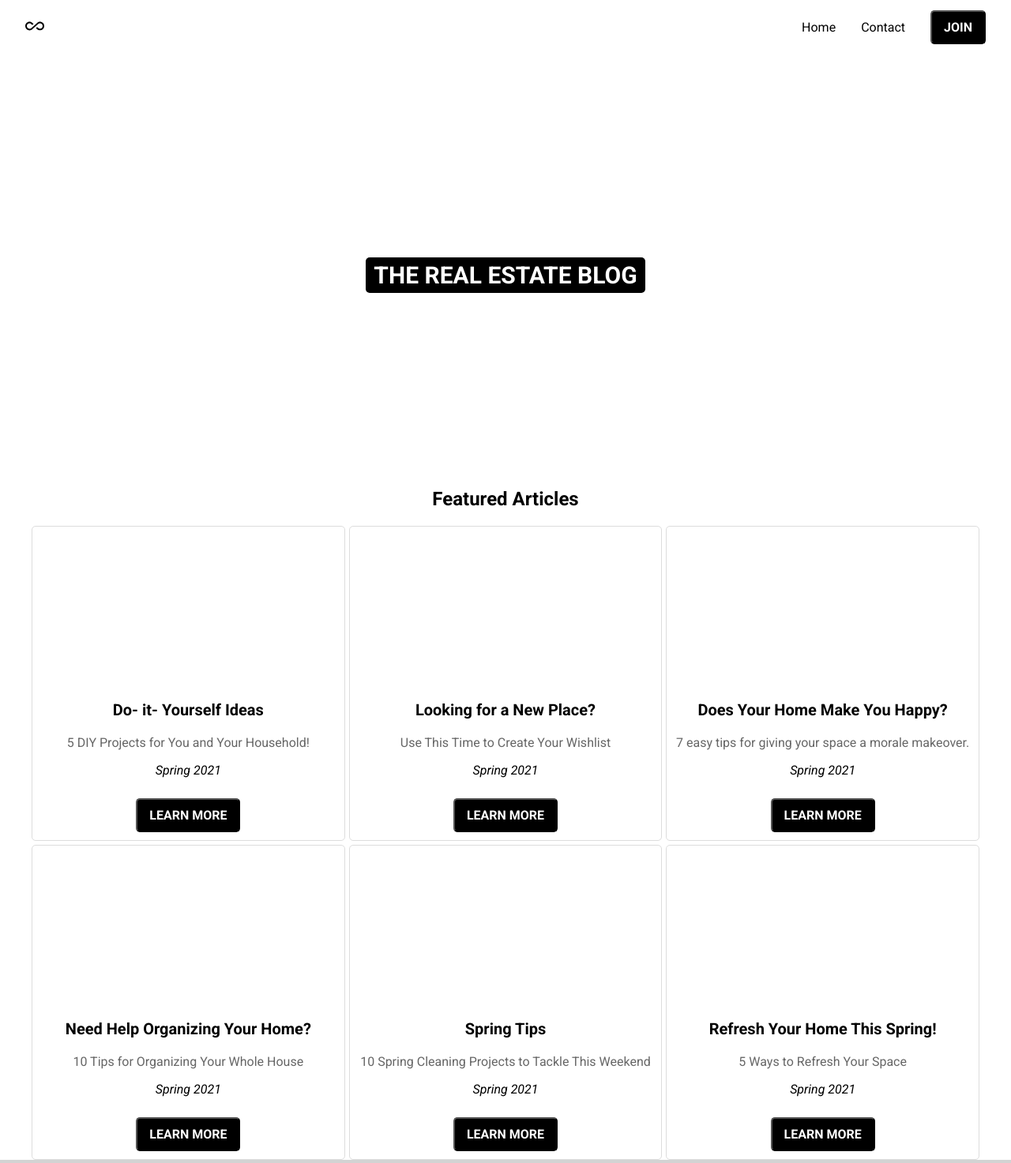
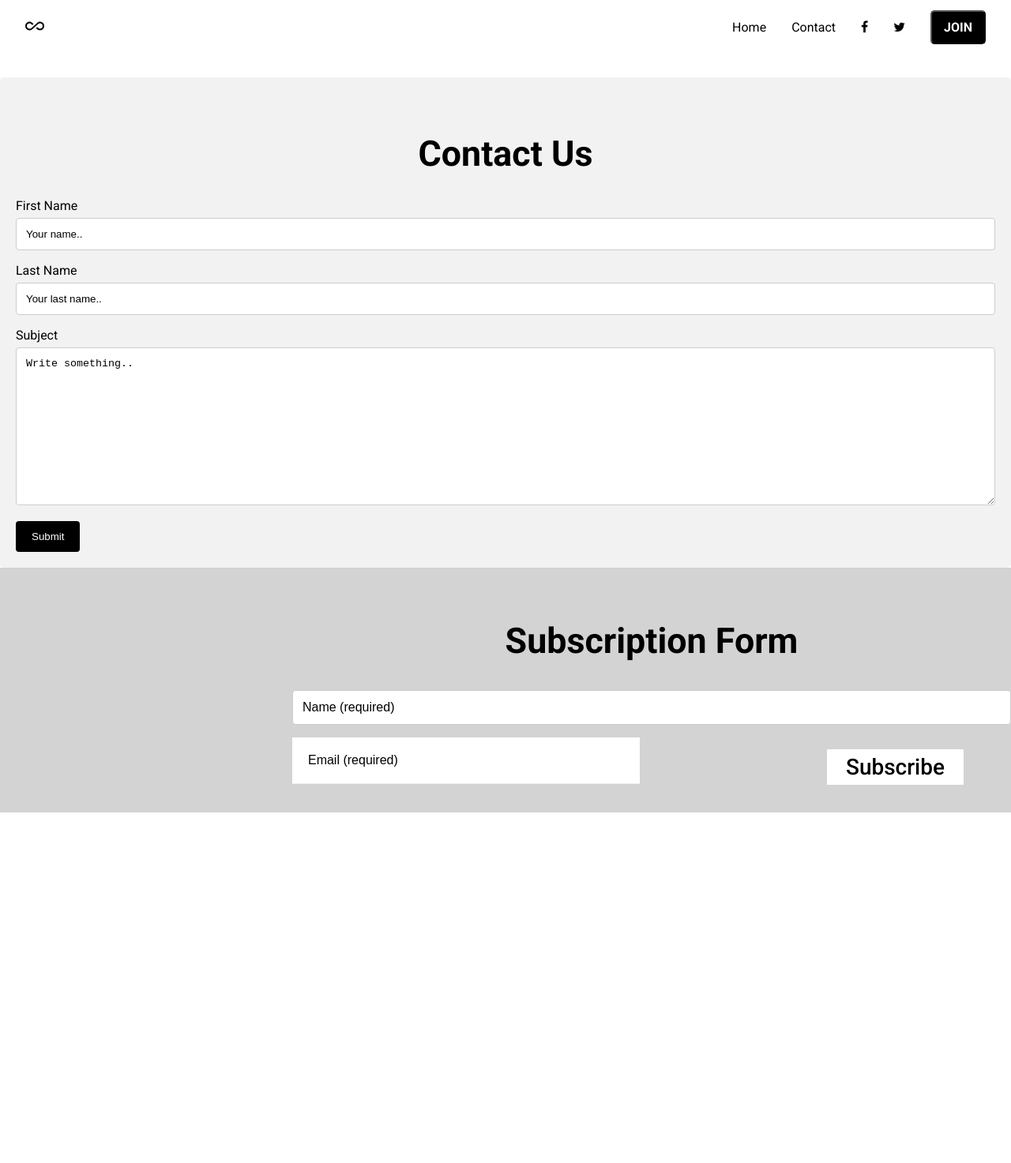
Before and after one commit to michellalockett/Real-Estate-Blog, a plain HTML site: page index.html in a window 1280 px wide. Shown: the part 29-1502 px from the top of the page at 79% size. After the commit the page ends 1058 px from the top, so only its background shows below. Drawn offline with Linux system fonts and the light colour scheme.

Commit message:
Update index.html

```diff
--- a/index.html
+++ b/index.html
@@ -5,8 +5,9 @@
     <meta charset="UTF-8">
     <meta http-equiv="X-UA-Compatible" content="IE=edge">
     <meta name="viewport" content="width=device-width, initial-scale=1.0">
-    <title>The Real Estate Blog</title>
+    <title>The Real Estate Blog Contact Form</title>
     <link href="style.css" rel="stylesheet">
+    <link rel="stylesheet" href="https://cdnjs.cloudflare.com/ajax/libs/font-awesome/4.7.0/css/font-awesome.min.css">
 </head>
 
 <nav>
@@ -17,88 +18,38 @@
                         d="M18.6,6.62C17.16,6.62 15.8,7.18 14.83,8.15L7.8,14.39C7.16,15.03 6.31,15.38 5.4,15.38C3.53,15.38 2,13.87 2,12C2,10.13 3.53,8.62 5.4,8.62C6.31,8.62 7.16,8.97 7.84,9.65L8.97,10.65L10.5,9.31L9.22,8.2C8.2,7.18 6.84,6.62 5.4,6.62C2.42,6.62 0,9.04 0,12C0,14.96 2.42,17.38 5.4,17.38C6.84,17.38 8.2,16.82 9.17,15.85L16.2,9.61C16.84,8.97 17.69,8.62 18.6,8.62C20.47,8.62 22,10.13 22,12C22,13.87 20.47,15.38 18.6,15.38C17.7,15.38 16.84,15.03 16.16,14.35L15,13.34L13.5,14.68L14.78,15.8C15.8,16.81 17.15,17.37 18.6,17.37C21.58,17.37 24,14.96 24,12C24,9 21.58,6.62 18.6,6.62Z" />
                 </svg></a>
         </li>
-        <li class="nav-item">
-            <a href="index.html">Home</a>
-        </li>
-        <li class="nav-item">
-            <a href="contact.html">Contact</a>
-        </li>
-        <li class="nav-item">
-           <a href="#Subscription"><button class="btn-primary">Join</button></a>
-        </li>
+        <li class="nav-item"><a href="index.html">Home</a></li>
+        <li class="nav-item"><a href="contact.html">Contact</a></li>
+        <li class="nav-item"> <a href="#" class="fa fa-facebook"></a></li>
+        <li class="nav-item"><a href="#" class="fa fa-twitter"></a></li>
+        <li class="nav-item"><a href="#Subscription"><button class="btn-primary">Join</button></a> </li>
     </ul>
-
+</nav>
     <body>
 
 
-        <section class="categories">
 
-            <div class="category-items"
-                style="background-image: url('images/real_estate/pexels-kindel-media-7578893.jpg');">
-                <div class="category-items-inner">
-                    <div>
-                        The Real Estate Blog
+<div class="container">
+    <h1>
+        <strong>Contact Us</strong>
+      </h1>
+    <form action="action_page.php">
+
+      <label for="fname">First Name</label>
+      <input type="text" id="fname" name="firstname" placeholder="Your name..">
+
+      <label for="lname">Last Name</label>
+      <input type="text" id="lname" name="lastname" placeholder="Your last name..">
+      </select>
+
+      <label for="subject">Subject</label>
+      <textarea id="subject" name="subject" placeholder="Write something.." style="height:200px"></textarea>
+
+      <input type="submit" value="Submit">
+
+    </form>
   </div>
-                </div>
-            </div>
-        </section>
 
-        <h2 class="featured-products-title">
-            Featured Articles
-        </h2>
-        <section class="featured-products">
-            <div class="featured-product-item">
-                <div style="background-image: url('images/real_estate/pexels-kindel-media-7579144.jpg')"
-                    class="featured-product-image"></div>
-                <p class="title">Do- it- Yourself Ideas</p>
-                <p class="description">5 DIY Projects for You and Your Household!</p>
-                <p class="price"> Spring 2021</p>
-                <a href="https://www.zillow.com/resources/stay-informed/2020/05/29/5-diy-projects-with-kids/"
-                    target="_blank"><button>Learn More</button></a>
-            </div>
-            <div class="featured-product-item">
-                <div style="background-image: url('images/real_estate/flat-lay-real-estate-concept.jpg')"
-                    class="featured-product-image"></div>
-                <p class="title">Looking for a New Place?</p>
-                <p class="description">Use This Time to Create Your Wishlist</p>
-                <p class="price"> Spring 2021</p>
-                <a href="https://www.zillow.com/resources/stay-informed/2020/05/29/new-home-wishlist/"
-                    target="_blank"><button>Learn More</button></a>
-            </div>
-            <div class="featured-product-item">
-                <div style="background-image: url('images/real_estate/pexels-anastasia-shuraeva-5495067.jpg')"
-                    class="featured-product-image"></div>
-                <p class="title">Does Your Home Make You Happy?</p>
-                <p class="description">7 easy tips for giving your space a morale makeover.</p>
-                <p class="price"> Spring 2021</p>
-                <a href="https://www.zillow.com/resources/stay-informed/2020/05/29/home-morale-makeover/"
-                    target="_blank"><button>Learn More</button></a>
-            </div>
-            <div class="featured-product-item">
-                <div style="background-image: url('images/real_estate/pexels-pixabay-271711.jpg')" class="featured-product-image"></div>
-                <p class="title">Need Help Organizing Your Home?</p>
-                <p class="description">10 Tips for Organizing Your Whole House</p>
-                <p class="price"> Spring 2021</p>
-                <a href="https://www.zillow.com/resources/stay-informed/2020/05/29/10-tips-organizing-your-house/"
-                    target="_blank"><button>Learn More</button></a>
-            </div>
-            <div class="featured-product-item">
-                <div style="background-image: url('images/real_estate/pexels-rodnae-productions-5591951.jpg')" class="featured-product-image"></div>
-                <p class="title">Spring Tips</p>
-                <p class="description">10 Spring Cleaning Projects to Tackle This Weekend</p>
-                <p class="price"> Spring 2021</p>
-                <a href="https://www.zillow.com/blog/spring-cleaning-projects-214060/" target="_blank"><button>Learn
-                        More</button></a>
-            </div>
-            <div class="featured-product-item">
-                <div style="background-image: url('images/real_estate/pexels-la-miko-3616760.jpg')" class="featured-product-image"></div>
-                <p class="title">Refresh Your Home This Spring!</p>
-                <p class="description">5 Ways to Refresh Your Space</p>
-                <p class="price"> Spring 2021</p>
-                <a href="https://www.zillow.com/blog/5-ways-to-refresh-for-spring-193999/"
-                    target="_blank"><button>Learn More</button></a>
-                </div>
-        </section>
 
   <footer>       <div>
     <h1>
@@ -108,13 +59,11 @@
             <form action="">
               <input type="text" name="name" class="formStyle" placeholder="Name (required)" required />
               <input type="email" name="email" class="formStyle" placeholder="Email (required)" required />
-                      <a href="mailto:hellomichellapatton@gmail.com" class="formButton">Subscribe </a>
+              <a href="mailto:hellomichellapatton@gmail.com" class="formButton">Subscribe</a>
             </form>
           </div>
         </footer>
 
-
 </body>
 
-
 </html>
```
Lines whose indentation alone changed are shown as unchanged.
